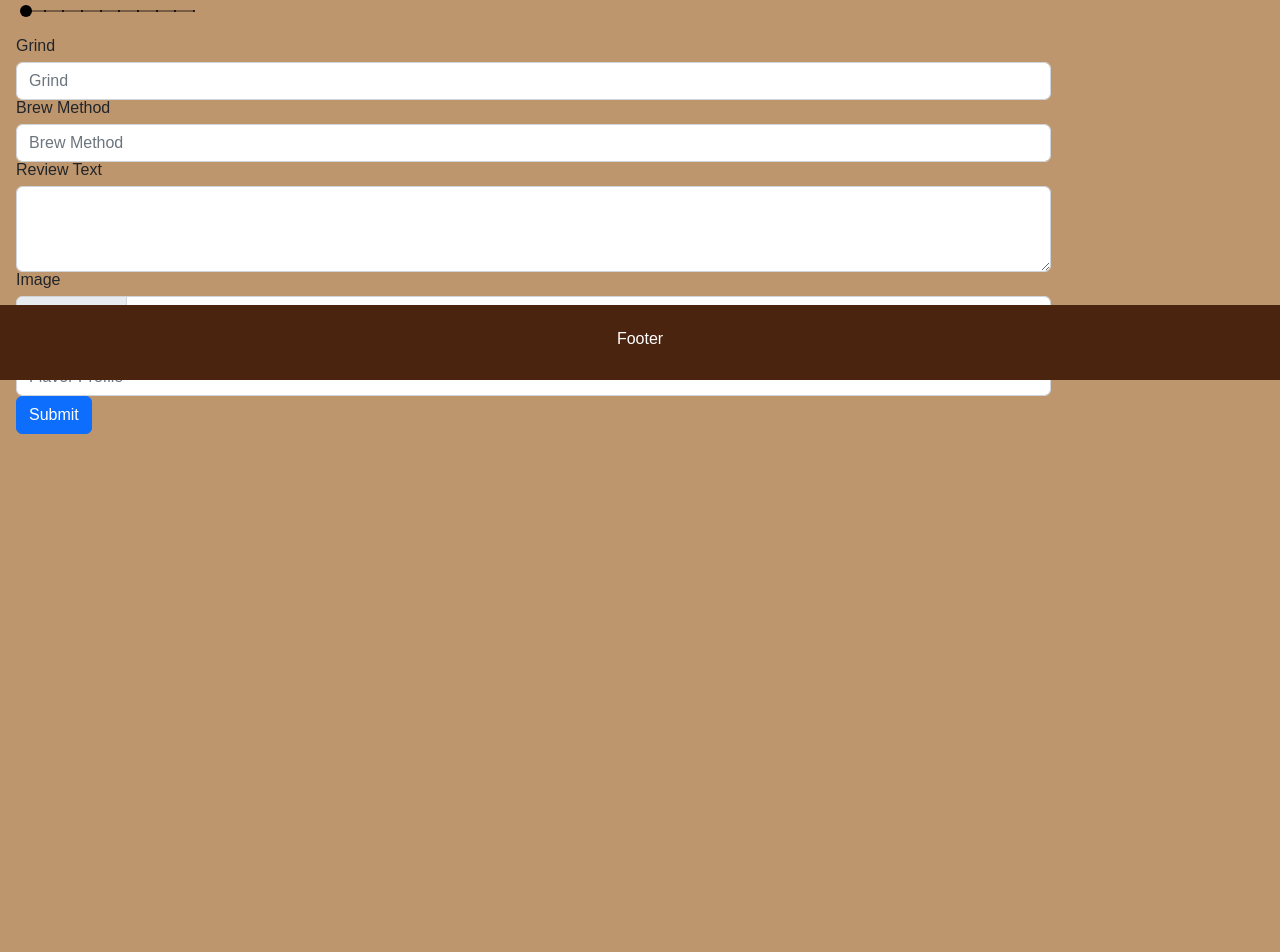
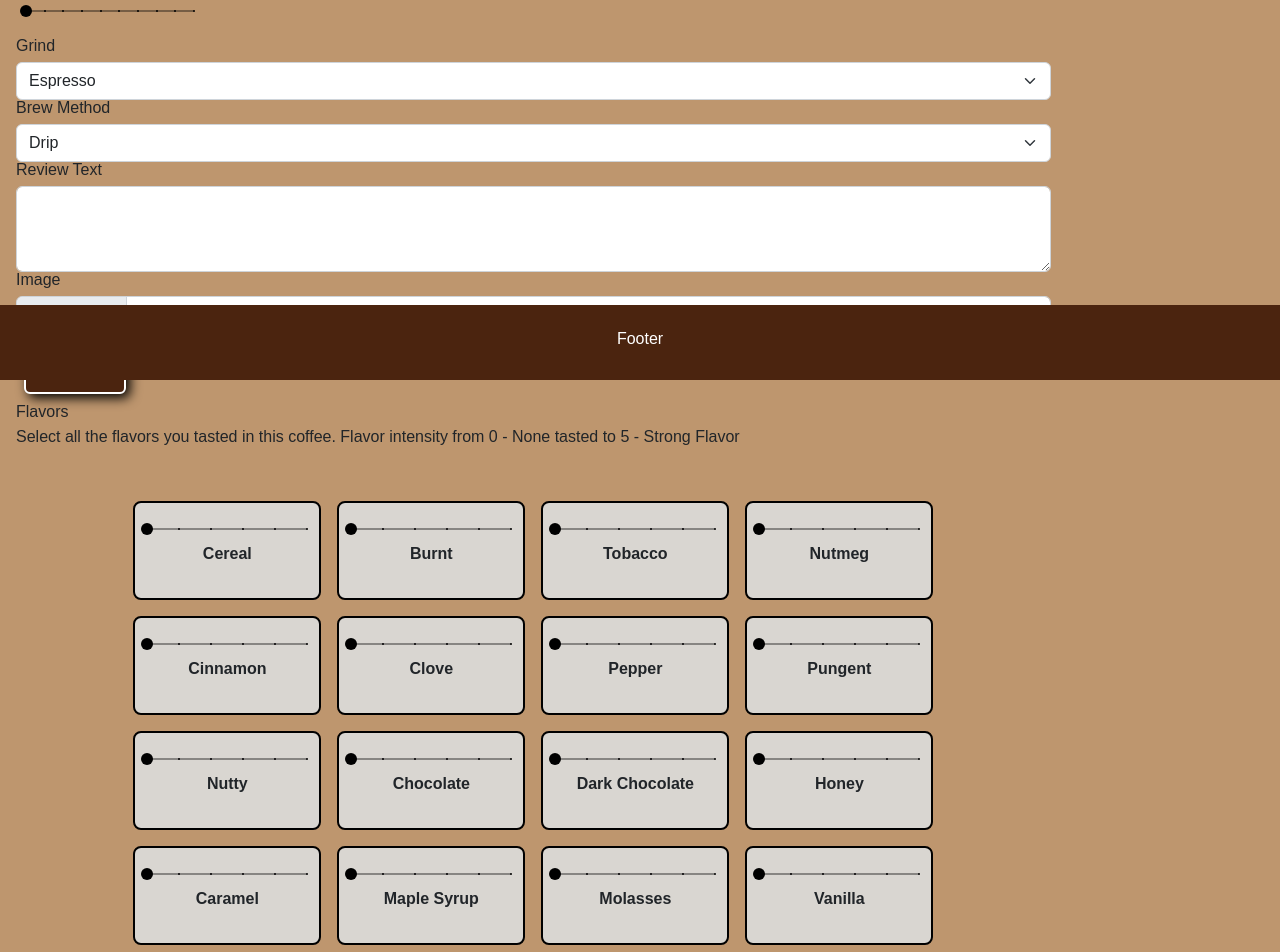
Before and after one commit to danielstewart914/beanBuddy, a React (Create React App) app in the folder client/: page /add-review in a window 1280 px wide. Shown: the part 420-1372 px from the top of the page. Before the commit the page ends 969 px from the top, so only its background shows below. Built offline with nearby package versions, Linux system fonts and the light colour scheme; the HTML template or start-up script is replaced by a standard one.

Commit message:
Updated Add Review pages Updated AddReview mutations Added FlavorInput Component

```diff
--- /dev/null
+++ b/client/src/components/FlavorInput/FlavorInput.module.css
@@ -0,0 +1,15 @@
+.FlavorInput {
+  display: flex;
+  flex-wrap: wrap;
+  justify-content: center;
+  padding: 2rem;
+}
+
+.Label {
+  font-weight: 600;
+  text-align: center;
+}
+
+.Hidden {
+  visibility: hidden;
+}
--- /dev/null
+++ b/client/src/components/FlavorInput/index.js
@@ -0,0 +1,101 @@
+import { Switch } from '@mui/material';
+import Slider from '@mui/material/Slider';
+
+import styles from './FlavorInput.module.css';
+
+const sliderStyle = {
+  Slider: {
+    color: 'black',
+    fontSize: '2rem',
+    width: '10rem'
+  },
+  Toggle: {
+    color: 'black'
+  }
+}
+
+const FlavorInput = ( { flavorProfile, handleChangeFlavorChange, handleDislikeChange } ) => {
+  const flavors = [
+    { label: 'Cereal', name: 'cereal' },
+    { label: 'Burnt', name: 'burnt' },
+    { label: 'Tobacco', name: 'tobacco' },
+    { label: 'Nutmeg', name: 'nutmeg' },
+    { label: 'Cinnamon', name: 'cinnamon' },
+    { label: 'Clove', name: 'clove' },
+    { label: 'Pepper', name: 'pepper' },
+    { label: 'Pungent', name: 'pungent' },
+    { label: 'Nutty', name: 'nutty' },
+    { label: 'Chocolate', name: 'chocolate' },
+    { label: 'Dark Chocolate', name: 'darkChocolate' },
+    { label: 'Honey', name: 'honey' },
+    { label: 'Caramel', name: 'caramel' },
+    { label: 'Maple Syrup', name: 'mapleSyrup' },
+    { label: 'Molasses', name: 'molasses' },
+    { label: 'Vanilla', name: 'vanilla' },
+    { label: 'Overall Sweet', name: 'overallSweet' },
+    { label: 'Sweet Aromatics', name: 'sweetAromatics' },
+    { label: 'Floral', name: 'floral' },
+    { label: 'Black Tea', name: 'blackTea' },
+    { label: 'Berry', name: 'berry' },
+    { label: 'Dried Fruit', name: 'driedFruit' },
+    { label: 'Citrus Fruit', name: 'citrusFruit' },
+    { label: 'Other Fruit', name: 'otherFruit' },
+    { label: 'Sour', name: 'sour' },
+    { label: 'Fermented', name: 'fermented' },
+    { label: 'Olive Oil', name: 'oliveOil' },
+    { label: 'Raw', name: 'raw' },
+    { label: 'Vegetative', name: 'vegetative' },
+    { label: 'Beany', name: 'beany' },
+    { label: 'Papery / Musty', name: 'paperyMusty' },
+    { label: 'Chemical', name: 'chemical' }
+  ];
+
+  const sliderModule = ( flavor ) => {
+    return (
+      <div className='Card' key={ flavor.name }>
+      <Slider
+        name={ flavor.name }
+        size="small"
+        style={ sliderStyle.Slider }
+        defaultValue={0}
+        aria-label={ flavor.label }
+        valueLabelDisplay="auto"
+        step={1}
+        marks
+        min={0}
+        max={5}
+        value={flavorProfile[flavor.name].value}
+        onChange={handleChangeFlavorChange}
+      />
+      <div className={ styles.Label }>
+        { flavor.label }
+      </div>
+      <div className={ flavorProfile[flavor.name].value ?  styles.Label : styles.Hidden }>
+        Like
+        <Switch
+          name={ flavor.name }
+          size="small"
+          color='default'
+          checked={flavorProfile[flavor.name].dislike}
+          onChange={handleDislikeChange}
+          style={ sliderStyle.Toggle }
+          aria-label="Dislike"
+        />
+        Dislike
+        </div>
+    </div>
+    )
+  }
+
+  return (
+    <div>
+      <h3 className={ styles.Header }>Flavors</h3>
+      <p className={ styles.Subheading }>Select all the flavors you tasted in this coffee. Flavor intensity from 0 - None tasted to 5 - Strong Flavor</p>
+      <div className={ styles.FlavorInput }>
+        { flavors.map( ( flavor ) => sliderModule( flavor ) ) }
+      </div>
+    </div>
+  )
+}
+
+export default FlavorInput;
--- a/client/src/pages/AddReview.js
+++ b/client/src/pages/AddReview.js
@@ -6,21 +6,56 @@ import Button from "react-bootstrap/Button";
 import { useMutation } from "@apollo/client";
 import { ADD_REVIEW } from "../utils/mutations";
 
-import Auth from "../utils/auth";
 import StarRatingInput from "../components/StarRatingInput";
+import FlavorInput from "../components/FlavorInput";
+import { formatFlavor } from "../utils/flavorUtils";
 
 const AddReview = () => {
   const [formState, setFormState] = useState({
     coffee: "",
-    coffeeRating: "",
-    grind: "",
-    brewMethod: "",
+    grind: "Espresso",
+    brewMethod: "Drip",
     reviewText: "",
     image: "",
-    flavorProfile: "",
   });
 
  const [rating, setRating] = useState(1);
+ const [ flavorProfile, setFlavorProfile ] = useState(
+  {
+    cereal: { value: 0, dislike: false },
+    burnt: { value: 0, dislike: false },
+    tobacco: { value: 0, dislike: false },
+    nutmeg: { value: 0, dislike: false },
+    cinnamon: { value: 0, dislike: false },
+    clove: { value: 0, dislike: false },
+    pepper: { value: 0, dislike: false },
+    pungent: { value: 0, dislike: false },
+    nutty: { value: 0, dislike: false },
+    chocolate: { value: 0, dislike: false },
+    darkChocolate: { value: 0, dislike: false },
+    honey: { value: 0, dislike: false },
+    caramel: { value: 0, dislike: false },
+    mapleSyrup: { value: 0, dislike: false },
+    molasses: { value: 0, dislike: false },
+    vanilla: { value: 0, dislike: false },
+    overallSweet: { value: 0, dislike: false },
+    sweetAromatics: { value: 0, dislike: false },
+    floral: { value: 0, dislike: false },
+    blackTea: { value: 0, dislike: false },
+    berry: { value: 0, dislike: false },
+    driedFruit: { value: 0, dislike: false },
+    citrusFruit: { value: 0, dislike: false },
+    otherFruit: { value: 0, dislike: false },
+    sour: { value: 0, dislike: false },
+    fermented: { value: 0, dislike: false },
+    oliveOil: { value: 0, dislike: false },
+    raw: { value: 0, dislike: false },
+    vegetative: { value: 0, dislike: false },
+    beany: { value: 0, dislike: false },
+    paperyMusty: { value: 0, dislike: false },
+    chemical: { value: 0, dislike: false },
+  }
+);
 
   const [addReview] = useMutation(ADD_REVIEW);
 
@@ -33,16 +68,91 @@ const AddReview = () => {
     });
   };
 
+  const handleChangeFlavorChange = ( event ) => {
+    const { name, value } = event.target;
+    setFlavorProfile(
+      {
+        ...flavorProfile,
+        [name]: { value, dislike: flavorProfile[name].dislike }
+      } );
+  }
+
+  const handleDislikeChange = ( event ) => {
+    const { name, checked } = event.target;
+    setFlavorProfile(
+      {
+        ...flavorProfile,
+        [name]: { dislike: checked, value: flavorProfile[name].value }
+      }
+    )
+
+  }
+
   const handleFormSubmit = async (event) => {
     event.preventDefault();
-    console.log(formState);
+    try {
+      const newReview = {
+        coffeeId: "636ab830620708dc1b9ec94b",
+        newReview: {
+          coffeeRating: rating,
+          flavorProfile: {
+            blackTea: formatFlavor( flavorProfile.blackTea ),
+            cocoa: {
+              chocolate: formatFlavor( flavorProfile.chocolate ),
+              darkChocolate: formatFlavor( flavorProfile.darkChocolate ),
+            },
+            fermented: formatFlavor( flavorProfile.fermented ),
+            floral: formatFlavor( flavorProfile.floral ),
+            fruity: {
+              berry: formatFlavor( flavorProfile.berry ),
+              citrusFruit: formatFlavor( flavorProfile.citrusFruit ),
+              driedFruit: formatFlavor( flavorProfile.driedFruit ),
+              otherFruit: formatFlavor( flavorProfile.otherFruit ),
+            },
+            green: {
+              beany: formatFlavor( flavorProfile.beany ),
+              oliveOil: formatFlavor( flavorProfile.oliveOil ),
+              raw: formatFlavor( flavorProfile.raw ),
+              vegetative: formatFlavor( flavorProfile.vegetative ),
+            },
+            nutty: formatFlavor( flavorProfile.nutty ),
+            other: {
+              chemical: formatFlavor( flavorProfile.chemical ),
+              paperyMusty: formatFlavor( flavorProfile.paperyMusty ),
+            },
+            roasted: {
+              burnt: formatFlavor( flavorProfile.burnt ),
+              cereal: formatFlavor( flavorProfile.cereal ),
+              tobacco: formatFlavor( flavorProfile.tobacco ),
+            },
+            sour: formatFlavor( flavorProfile.sour ),
+            spices: {
+              cinnamon: formatFlavor( flavorProfile.cinnamon ),
+              clove: formatFlavor( flavorProfile.clove ),
+              nutmeg: formatFlavor( flavorProfile.nutmeg ),
+              pepper: formatFlavor( flavorProfile.pepper ),
+              pungent: formatFlavor( flavorProfile.pungent ),
+            },
+            sweet: {
+              caramel: formatFlavor( flavorProfile.caramel ),
+              honey: formatFlavor( flavorProfile.honey ),
+              mapleSyrup: formatFlavor( flavorProfile.mapleSyrup ),
+              molasses: formatFlavor( flavorProfile.molasses ),
+              overallSweet: formatFlavor( flavorProfile.overallSweet ),
+              sweetAromatics: formatFlavor( flavorProfile.sweetAromatics ),
+              vanilla: formatFlavor( flavorProfile.vanilla ),
+            }
+          },
+          grind: formState.grind,
+          reviewText: formState.reviewText,
+          brewMethod: formState.brewMethod
+        }
+      }
 
-    try {
       const { data } = await addReview({
-        variables: { ...formState },
+        variables: { ...newReview },
       });
-
-      Auth.login(data.addReview.token);
+      console.log( data );
     } catch (e) {
       console.error(e);
     }
@@ -68,29 +178,40 @@ const AddReview = () => {
             </Form.Group>
             <Form.Group>
               <Form.Label htmlFor="grind">Grind</Form.Label>
-              <Form.Control
-                type="text"
+              <Form.Select
                 name="grind"
-                placeholder="Grind"
                 value={formState.grind}
                 onChange={handleChange}
-              />
+              >
+                <option value="Espresso">Espresso</option>
+                <option value="Fine">Fine</option>
+                <option value="Medium">Medium</option>
+                <option value="Course">Course</option>
+              </Form.Select>
             </Form.Group>
             <Form.Group>
               <Form.Label htmlFor="brewMethod">Brew Method</Form.Label>
-              <Form.Control
-                type="text"
+              <Form.Select
                 name="brewMethod"
-                placeholder="Brew Method"
                 value={formState.brewMethod}
                 onChange={handleChange}
-              />
+              >
+                <option value="Drip">Drip</option>
+                <option value="Espresso">Espresso</option>
+                <option value="French Press">French Press</option>
+                <option value="Siphon">Siphon</option>
+                <option value="Cold Brew">Cold Brew</option>
+                <option value="Pour Over">Pour Over</option>
+              </Form.Select>
             </Form.Group>
             <Form.Group>
               <Form.Label htmlFor="reviewText">Review Text</Form.Label>
               <Form.Control
                 as={"textarea"}
                 rows={3}
+                value={formState.reviewText}
+                name='reviewText'
+                onChange={handleChange}
               />
             </Form.Group>
             <Form.Group>
@@ -99,23 +220,18 @@ const AddReview = () => {
                 type="file"
               />
             </Form.Group>
-            <Form.Group>
-              <Form.Label htmlFor="flavorProfile">Flavor Profile</Form.Label>
-              <Form.Control
-                type="text"
-                name="flavorProfile"
-                placeholder="Flavor Profile"
-                value={formState.flavorProfile}
-                onChange={handleChange}
-              />
-            </Form.Group>
             <Button
-
+              className='Button'
               type="submit"
             >
               Submit
             </Button>
           </Form>
+          <FlavorInput
+            flavorProfile={flavorProfile}
+            handleChangeFlavorChange={handleChangeFlavorChange}
+            handleDislikeChange={handleDislikeChange}
+          />
         </div>
       </div>
     </main>
--- a/client/src/utils/flavorUtils.js
+++ b/client/src/utils/flavorUtils.js
@@ -55,3 +55,7 @@ export const getFullDataArray = ( fullProfile ) => {
 export const negativeToNegativeOne = ( array ) => {
   return array.map( number => number < -1 ? 0 : number );
 }
+
+export const formatFlavor = ( flavor ) => {
+  return flavor.dislike ? ( flavor.value * -1 ) : flavor.value
+}
```
Also changed, not shown: client/src/utils/mutations.js (+8 -13 lines), 1 other file (tests, documents, lock files or other folders).
